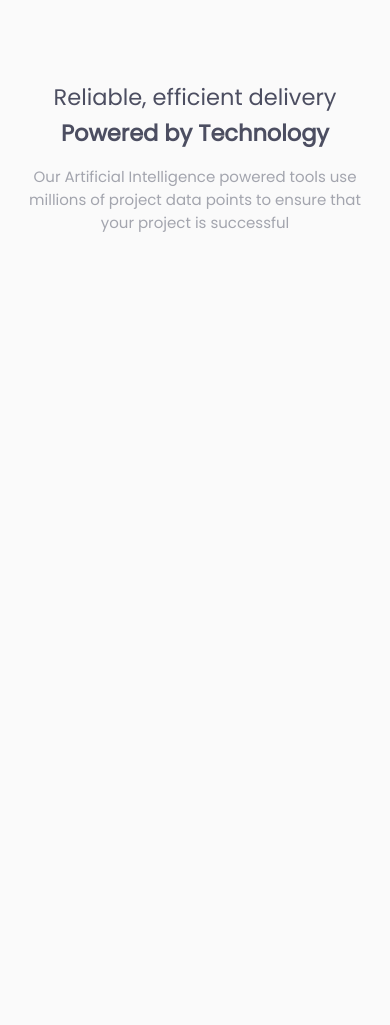
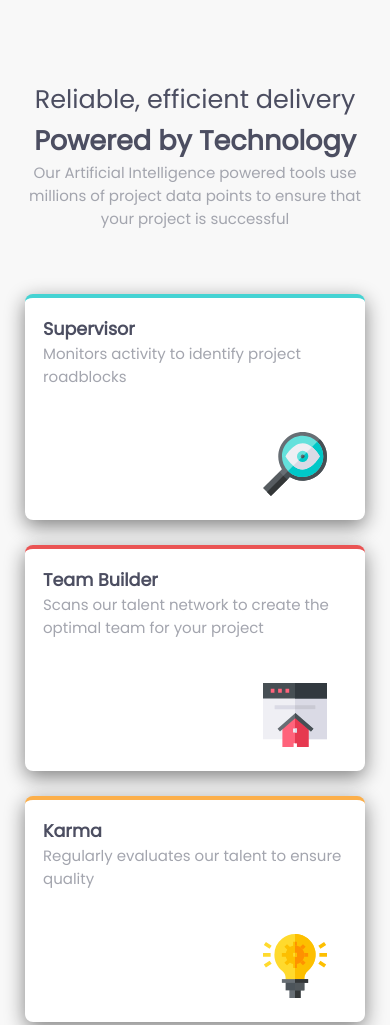
Before and after one commit to javieracevedo/four-card-feature-section, a plain HTML site: page index.html in a window 390 px wide. Shown: the top 1025 px of the page. Before the commit the page ends 844 px from the top, so only its background shows below. Drawn offline with Linux system fonts and the light colour scheme.

Commit message:
Layout for mobile screens.

```diff
--- a/index.html
+++ b/index.html
@@ -11,7 +11,7 @@
 </head>
 <body>
   <section class="container">
-    <div class="description">
+    <div class="description-container">
       <h1 class="heading">Reliable, efficient delivery</h1>
       <h1 class="sub-heading">Powered by Technology</h1>
       <p>
@@ -19,6 +19,31 @@
         successful
       </p>
     </div>
+    <div class="cards-container">
+      <div class="card supervisor-card">
+        <h3>Supervisor</h3>
+        <p>Monitors activity to identify project roadblocks</p>
+        <img src="./images/icon-supervisor.svg"/>
+      </div>
+
+      <div class="card team-builder-card">
+        <h3>Team Builder</h3>
+        <p>Scans our talent network to create the optimal team for your project</p>
+        <img src="./images/icon-team-builder.svg"/>
+      </div>
+
+      <div class="card karma-card">
+        <h3>Karma</h3>
+        <p>Regularly evaluates our talent to ensure quality</p>
+        <img src="./images/icon-karma.svg"/>
+      </div>
+
+      <div class="card calculator-card">
+        <h3>Calculator</h3>
+        <p>Uses data from past projects to provide bettwe delivery estimates</p>
+        <img src="./images/icon-calculator.svg"/>
+      </div>
+    </div>
   </section>
 </body>
 </html>
--- a/main.css
+++ b/main.css
@@ -2,24 +2,80 @@ body {
   font-family: 'Poppins', sans-serif;
   margin: 80px 25px 0 25px;
   font-size: 15px;
-  background-color: #fafafa;
+  background-color: #f8f8f8;
 }
 
-.description {
+.description-container {
   text-align: center;
+  margin-bottom: 64px;
 }
 
 .heading {
   font-weight: 200;
   margin-bottom: 2px;
   color: #4c4e61;
+  font-size: 1.7em;
 }
 
 .sub-heading {
   margin: 0;
   color: #4c4e61;
+  font-size: 1.8em;
 }
 
-.description p {
+.description-container p {
   color: #a3a5ae;
 }
+
+.cards-container {
+  margin-bottom: 80px;
+  display: flex;
+  flex-flow: row wrap;
+}
+
+.card {
+  box-sizing: border-box;
+  -moz-box-sizing: border-box;
+  -webkit-box-sizing: border-box;
+  background-color: white;
+  border-radius: 8px;
+  padding: 18px;
+  border-top: solid 4px;
+  margin-bottom: 25px;
+  box-shadow: 0px 6px 20px grey;
+  width: 100%;
+  max-width: 340px;
+}
+
+.supervisor-card {
+  border-top-color: #45d3d3;
+}
+
+.team-builder-card {
+  border-top-color: #ea5353;
+}
+
+.karma-card {
+  border-top-color: #fcaf4a;
+}
+
+.calculator-card {
+  border-top-color: #549ef2;
+}
+
+.card h3,p {
+  margin: 0;
+}
+
+.card h3 {
+  color: #4c4e61;
+}
+
+.card p {
+  margin-bottom: 44px;
+  color: #a3a5ae;
+}
+
+.card img {
+  margin-left: 220px;
+}
```
